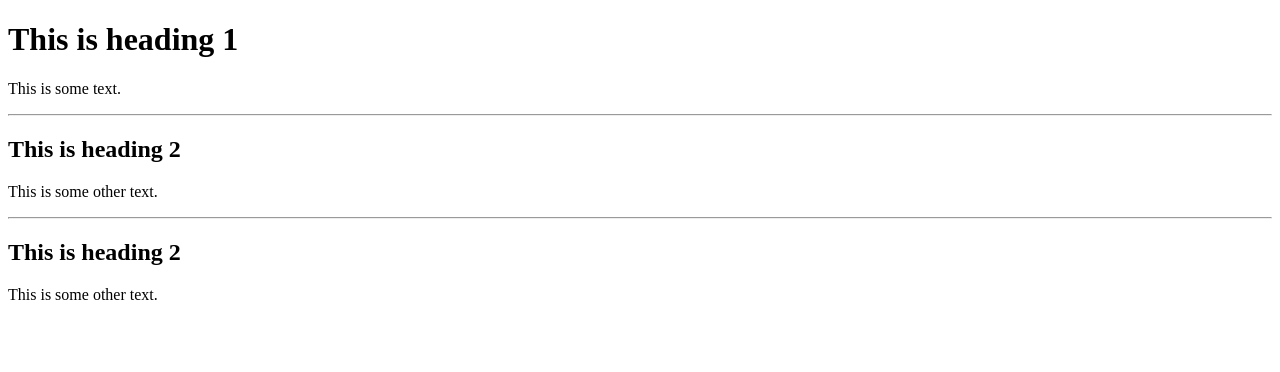
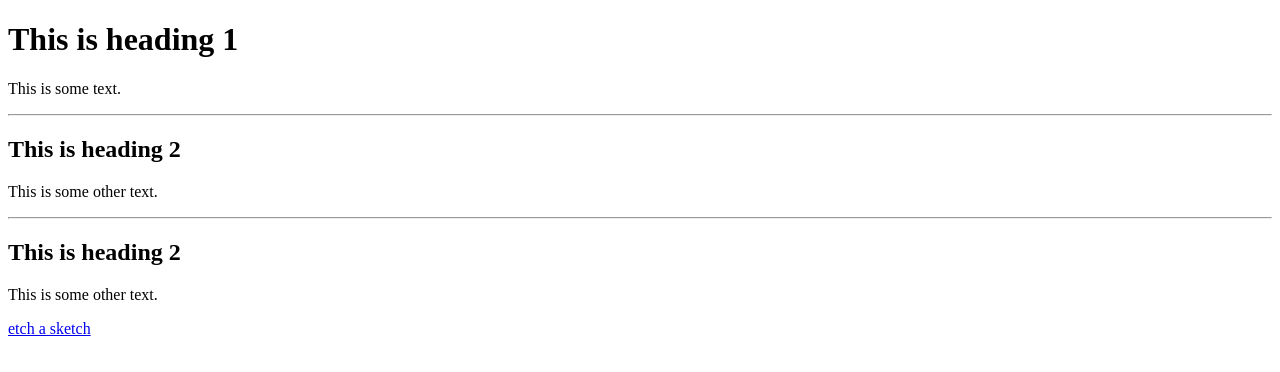
Before and after one commit to manuelam2003/manuelam2003.github.io, a plain HTML site: page index.html in a window 1280 px wide. Drawn offline with Linux system fonts and the light colour scheme.

Commit message:
Update index.html

```diff
--- a/index.html
+++ b/index.html
@@ -12,6 +12,6 @@
 
 <h2>This is heading 2</h2>
 <p>This is some other text.</p>
-
+<a href="/etch-a-sketch">etch a sketch</a>
 </body>
 </html>
```
